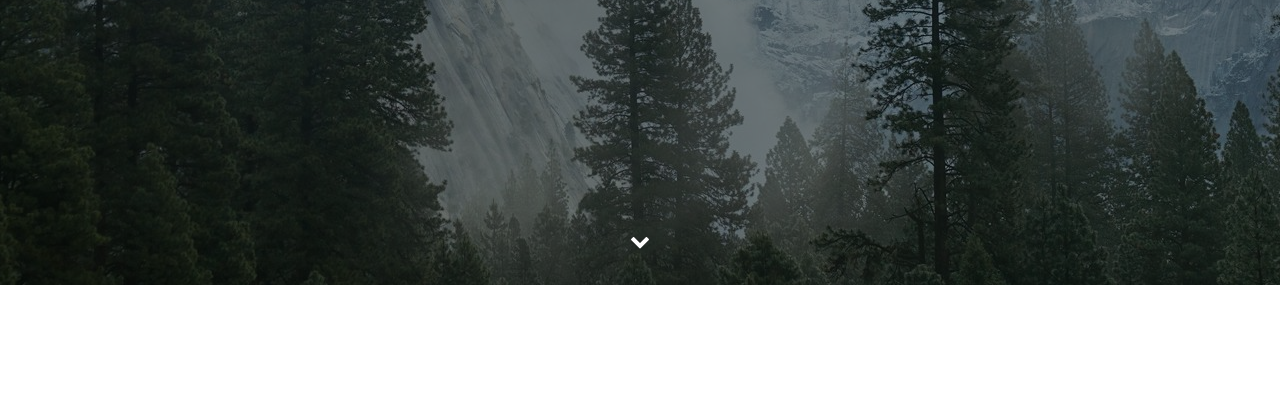
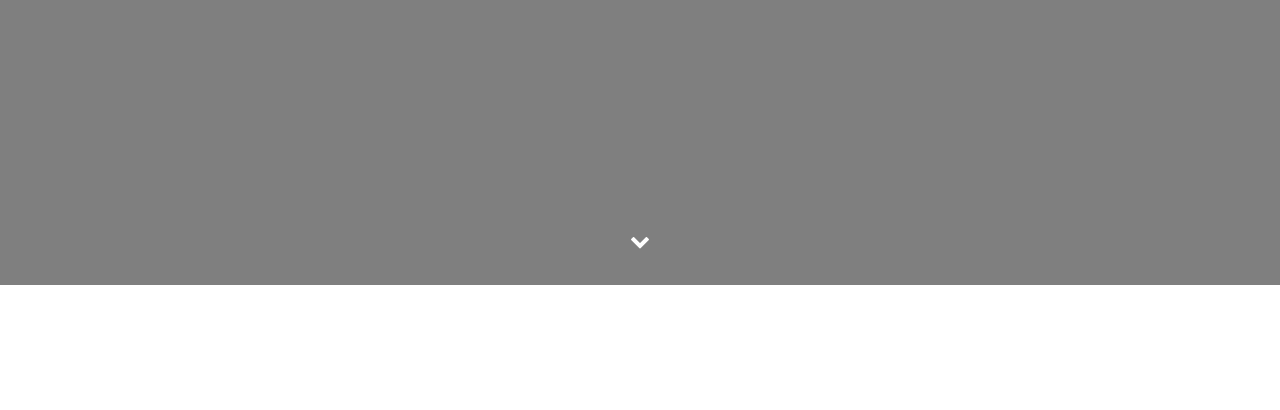
Before and after one commit to serhito/serhito.github.io, a plain HTML site: page index.html in a window 1280 px wide. Shown: the part 515-925 px from the top of the page. Drawn offline with nearby package versions, Linux system fonts and the light colour scheme.

Commit message:
Дополнение файла css
Добавлены стили для паралакса

```diff
--- a/css/style.css
+++ b/css/style.css
@@ -23,7 +23,7 @@ a:focus {
     text-align: center;
     color: #fff;
     height: 100vh;
-    background: #000 url(../img/main-bg.jpg) center center no-repeat;
+    /* background: #000 url(../img/main-bg.jpg) center center no-repeat; */
 }
 
 .main-overlay {
```
